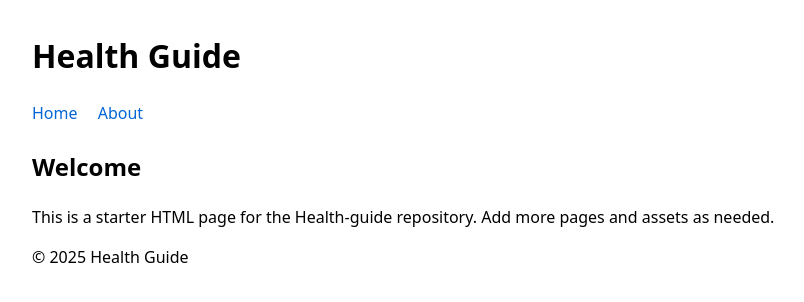
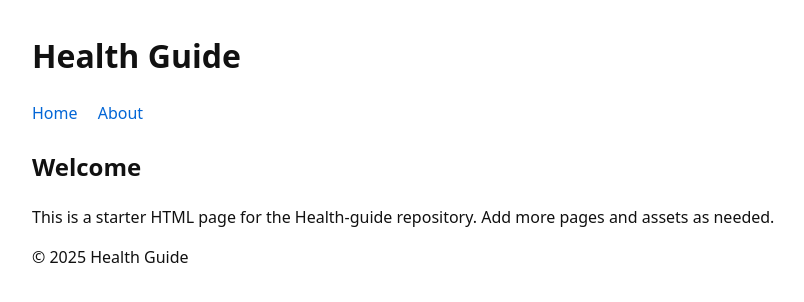
Before and after one commit to Wuzydara/Health-guide, a plain HTML site: page index.html in a window 1280 px wide. Shown: the full height of the page, 0-804 px from the left. Drawn offline with Linux system fonts and the light colour scheme.

Commit message:
Add index.html

```diff
--- a/index.html
+++ b/index.html
@@ -5,7 +5,7 @@
   <meta name="viewport" content="width=device-width,initial-scale=1" />
   <title>Health Guide</title>
   <style>
-    body { font-family: system-ui, Arial, sans-serif; margin: 2rem; line-height: 1.5; }
+    body { font-family: system-ui, Arial, sans-serif; margin: 2rem; line-height: 1.5; color:#111 }
     header { margin-bottom: 1.5rem; }
     nav a { margin-right: 1rem; color: #0366d6; text-decoration: none; }
   </style>
```
